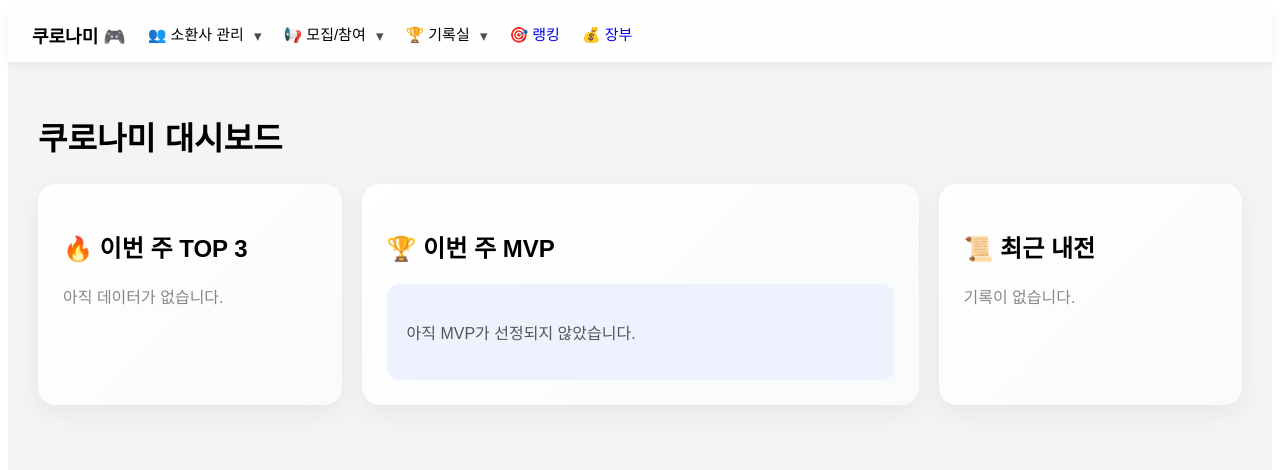
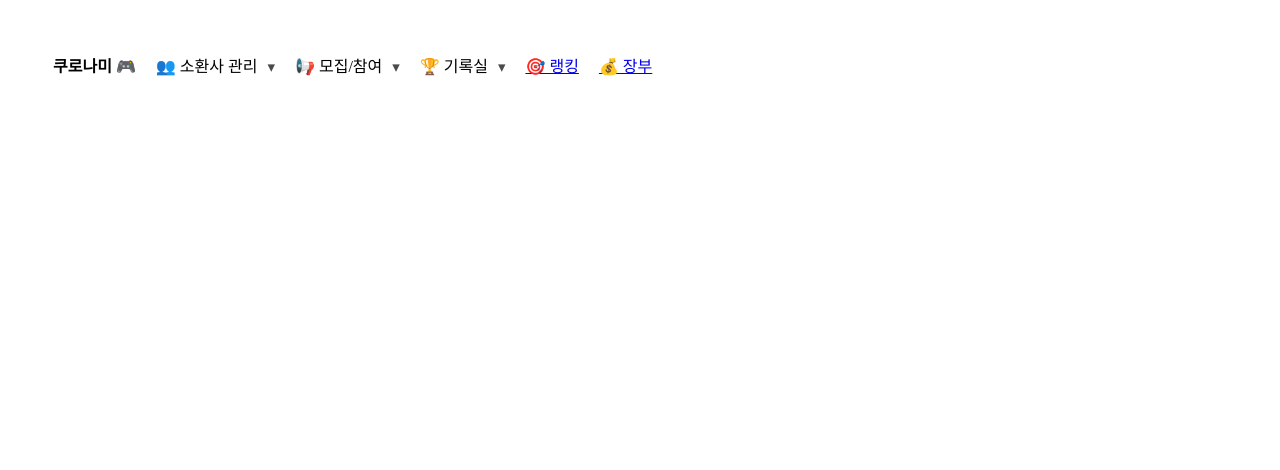
Before and after one commit to yoona0321/kuronami-dashboard, a Next.js app: page / in a window 1280 px wide. Shown: the top 470 px of the page. Built offline with nearby package versions, Linux system fonts and the light colour scheme.

Commit message:
hover menu

```diff
--- a/pages/index.js
+++ b/pages/index.js
@@ -4,27 +4,6 @@ import { useState } from "react";
 export default function Home() {
   const [openMenu, setOpenMenu] = useState(null);
 
-  // 카드 스타일
-  const cardStyle = {
-    background: "linear-gradient(135deg, #ffffff, #f9fafb)",
-    padding: "25px",
-    borderRadius: "18px",
-    boxShadow: "0 8px 25px rgba(0,0,0,0.06)",
-    transition: "all 0.2s ease",
-    cursor: "pointer"
-  };
-
-  const handleHover = (e) => {
-    e.currentTarget.style.transform = "translateY(-6px)";
-    e.currentTarget.style.boxShadow = "0 15px 35px rgba(0,0,0,0.12)";
-  };
-
-  const handleLeave = (e) => {
-    e.currentTarget.style.transform = "translateY(0px)";
-    e.currentTarget.style.boxShadow = "0 8px 25px rgba(0,0,0,0.06)";
-  };
-
-  // 드롭다운 스타일
   const dropdownStyle = {
     position: "absolute",
     top: "42px",
@@ -41,74 +20,39 @@ export default function Home() {
   const itemStyle = {
     padding: "10px",
     textDecoration: "none",
-    color: "#333",
-    borderRadius: "8px"
+    color: "#333"
   };
 
-  // 화살표
   const arrowStyle = {
     fontSize: "15px",
     marginLeft: "6px",
-    opacity: 0.7,
-    position: "relative",
-    top: "1px"
-  };
-
-  // 메뉴 스타일
-  const menuTextStyle = {
-    cursor: "pointer",
-    fontSize: "15px",
-    position: "relative",
-    paddingBottom: "4px",
-    transition: "color 0.2s ease"
-  };
-
-  // hover 효과 함수
-  const menuHover = (e) => {
-    e.currentTarget.style.color = "#6366f1";
-    e.currentTarget.querySelector(".underline").style.width = "100%";
-  };
-
-  const menuLeave = (e) => {
-    e.currentTarget.style.color = "#333";
-    e.currentTarget.querySelector(".underline").style.width = "0%";
+    opacity: 0.7
   };
 
   return (
-    <div style={{
-      background: "#f3f4f6",
-      minHeight: "100vh",
-      fontFamily: "sans-serif"
-    }}>
+    <div style={{ padding: "30px" }}>
 
       {/* 🔥 메뉴바 */}
       <div style={{
-        position: "sticky",
-        top: 0,
-        zIndex: 100,
         display: "flex",
-        alignItems: "center",
-        gap: "22px",
-        padding: "14px 24px",
-        background: "rgba(255,255,255,0.9)",
-        backdropFilter: "blur(10px)",
-        boxShadow: "0 4px 12px rgba(0,0,0,0.05)"
+        gap: "20px",
+        padding: "15px",
+        background: "white",
+        borderRadius: "10px"
       }}>
 
-        <div style={{ fontWeight: "bold", fontSize: "18px" }}>
+        <div style={{ fontWeight: "bold" }}>
           쿠로나미 🎮
         </div>
 
-        {/* 👥 소환사 관리 */}
-        <div style={{ position: "relative" }}>
+        {/* 👥 소환사 관리 (hover 적용) */}
         <div
-            onClick={() => setOpenMenu(openMenu === "member" ? null : "member")}
-            onMouseEnter={menuHover}
-            onMouseLeave={menuLeave}
-            style={menuTextStyle}
+          style={{ position: "relative" }}
+          onMouseEnter={() => setOpenMenu("member")}
+          onMouseLeave={() => setOpenMenu(null)}
         >
+          <div style={{ cursor: "pointer" }}>
             👥 소환사 관리 <span style={arrowStyle}>▾</span>
-            <div className="underline" style={underlineStyle} />
           </div>
 
           {openMenu === "member" && (
@@ -120,15 +64,13 @@ export default function Home() {
         </div>
 
         {/* 📢 모집/참여 */}
-        <div style={{ position: "relative" }}>
         <div
-            onClick={() => setOpenMenu(openMenu === "apply" ? null : "apply")}
-            onMouseEnter={menuHover}
-            onMouseLeave={menuLeave}
-            style={menuTextStyle}
+          style={{ position: "relative" }}
+          onMouseEnter={() => setOpenMenu("apply")}
+          onMouseLeave={() => setOpenMenu(null)}
         >
+          <div style={{ cursor: "pointer" }}>
             📢 모집/참여 <span style={arrowStyle}>▾</span>
-            <div className="underline" style={underlineStyle} />
           </div>
 
           {openMenu === "apply" && (
@@ -139,15 +81,13 @@ export default function Home() {
         </div>
 
         {/* 🏆 기록실 */}
-        <div style={{ position: "relative" }}>
         <div
-            onClick={() => setOpenMenu(openMenu === "record" ? null : "record")}
-            onMouseEnter={menuHover}
-            onMouseLeave={menuLeave}
-            style={menuTextStyle}
+          style={{ position: "relative" }}
+          onMouseEnter={() => setOpenMenu("record")}
+          onMouseLeave={() => setOpenMenu(null)}
         >
+          <div style={{ cursor: "pointer" }}>
             🏆 기록실 <span style={arrowStyle}>▾</span>
-            <div className="underline" style={underlineStyle} />
           </div>
 
           {openMenu === "record" && (
@@ -159,63 +99,11 @@ export default function Home() {
           )}
         </div>
 
-        {/* 🎯 랭킹 */}
-        <Link href="/ranking" style={{ ...menuTextStyle, textDecoration: "none" }}
-          onMouseEnter={menuHover}
-          onMouseLeave={menuLeave}
-        >
-          🎯 랭킹
-          <div className="underline" style={underlineStyle} />
-        </Link>
+        <Link href="/ranking">🎯 랭킹</Link>
+        <Link href="/finance">💰 장부</Link>
 
-        {/* 💰 장부 */}
-        <Link href="/finance" style={{ ...menuTextStyle, textDecoration: "none" }}
-          onMouseEnter={menuHover}
-          onMouseLeave={menuLeave}
-        >
-          💰 장부
-          <div className="underline" style={underlineStyle} />
-        </Link>
-
-      </div>
-
-      {/* 🔥 본문 */}
-      <div style={{ padding: "30px" }}>
-        <h1 style={{ marginBottom: "25px" }}>쿠로나미 대시보드</h1>
-
-        <div style={{ display: "flex", gap: "20px" }}>
-
-          <div style={{ ...cardStyle, flex: 1 }} onMouseEnter={handleHover} onMouseLeave={handleLeave}>
-            <h2>🔥 이번 주 TOP 3</h2>
-            <p style={{ color: "#888" }}>아직 데이터가 없습니다.</p>
-          </div>
-
-          <div style={{ ...cardStyle, flex: 2 }} onMouseEnter={handleHover} onMouseLeave={handleLeave}>
-            <h2>🏆 이번 주 MVP</h2>
-            <div style={{ background: "#eef2ff", padding: "20px", borderRadius: "12px" }}>
-              <p style={{ color: "#555" }}>아직 MVP가 선정되지 않았습니다.</p>
-            </div>
-          </div>
-
-          <div style={{ ...cardStyle, flex: 1 }} onMouseEnter={handleHover} onMouseLeave={handleLeave}>
-            <h2>📜 최근 내전</h2>
-            <p style={{ color: "#888" }}>기록이 없습니다.</p>
-          </div>
-
-        </div>
       </div>
 
     </div>
   );
 }
-
-// 🔥 밑줄 스타일 (여기 맨 아래!)
-const underlineStyle = {
-  position: "absolute",
-  bottom: 0,
-  left: 0,
-  height: "2px",
-  width: "0%",
-  background: "#6366f1",
-  transition: "width 0.3s ease"
-};
```
Lines whose indentation alone changed are shown as unchanged.
